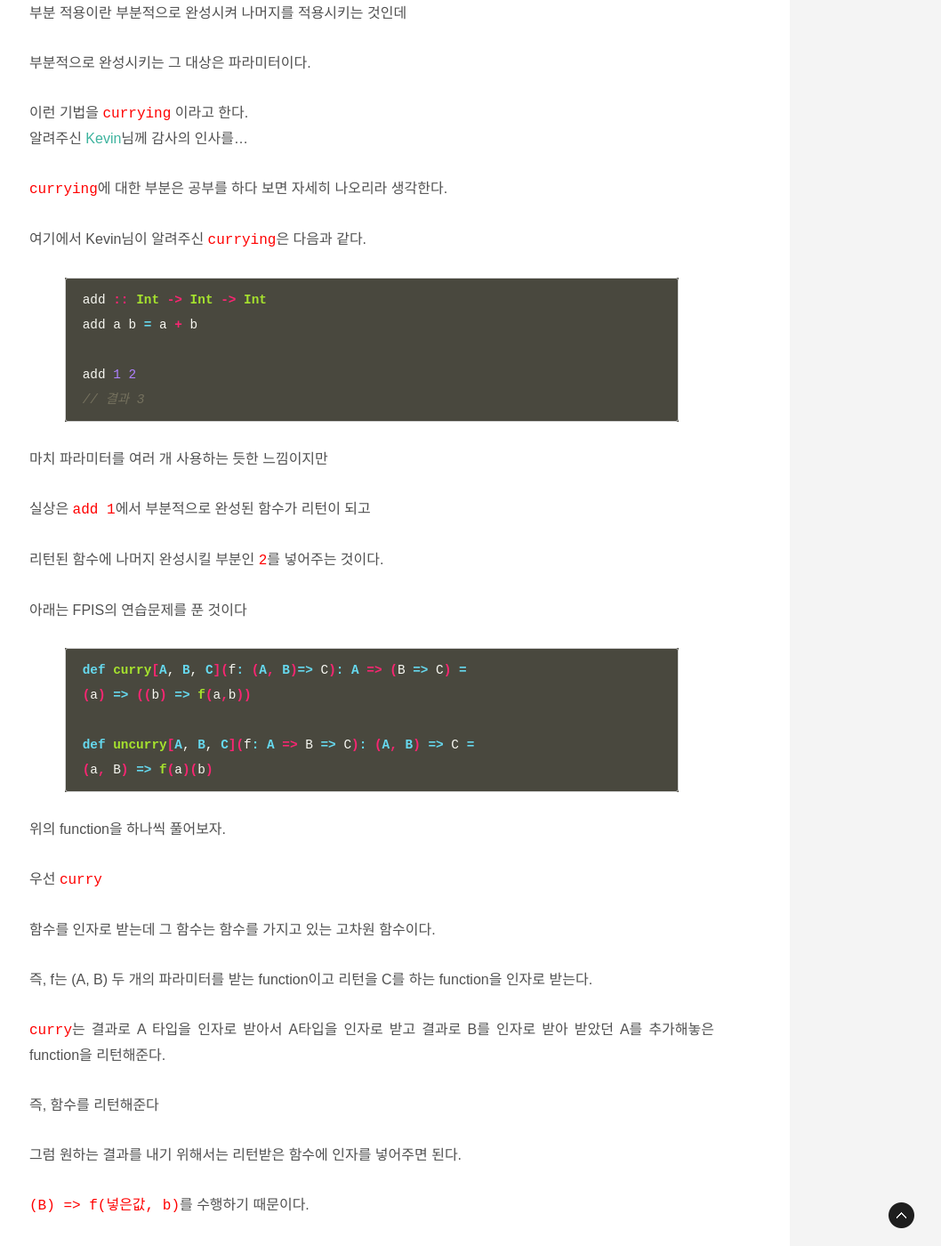
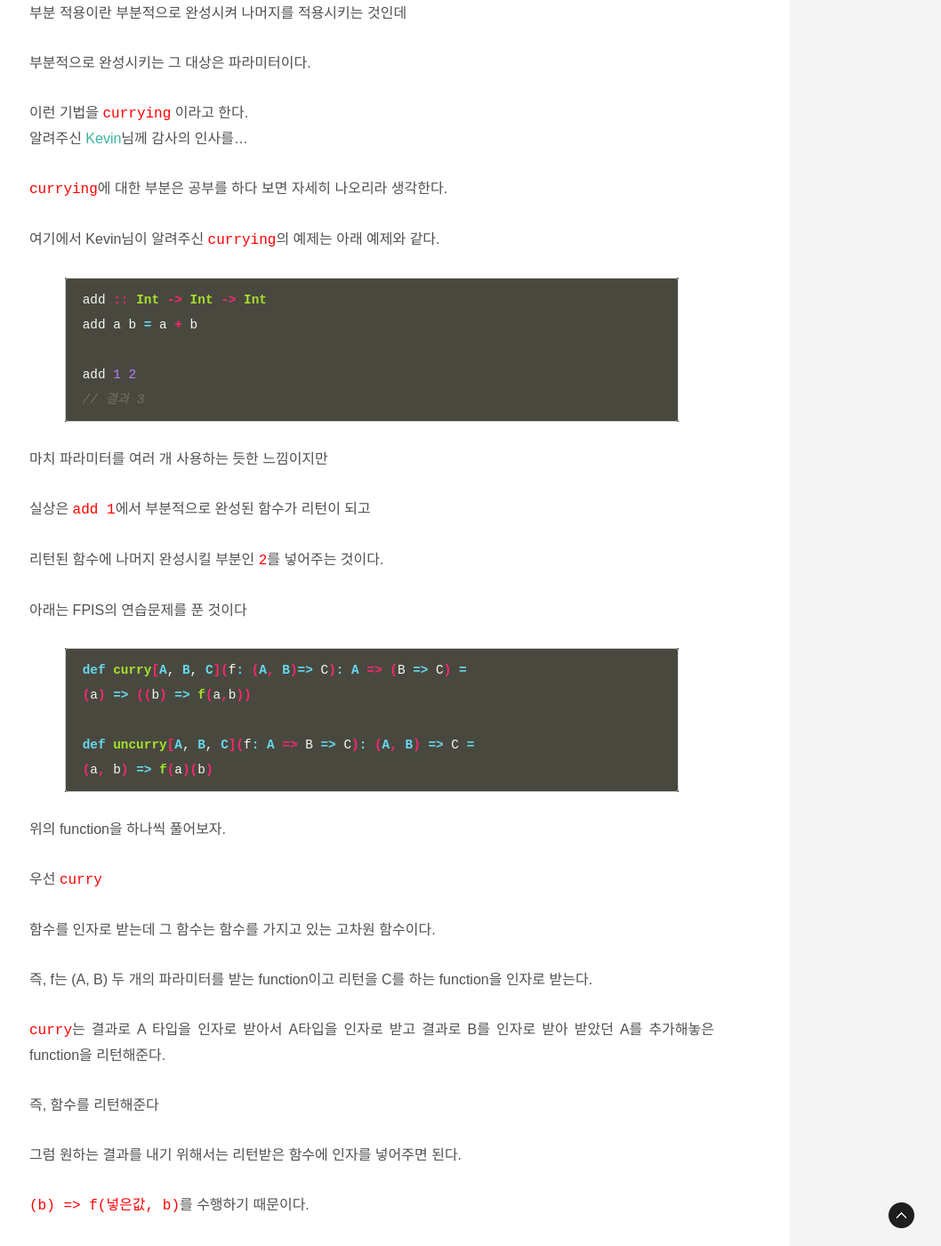
Before and after one commit to loustler/loustler.github.io, a Jekyll site: the page built from _posts/2016/10/2016-10-30-scala_partial_application.md, in a window 1280 px wide and 1400 px high, scrolled down 786 px. Shown: the whole window at 89% size, without its empty margins (222-1280 px from the left). Built offline with Jekyll 4.4.1, drawn with Linux system fonts in a browser that asks for light colours.

Commit message:
fix: post typo mistake..

```diff
--- a/_posts/2016/10/2016-10-30-scala_partial_application.md
+++ b/_posts/2016/10/2016-10-30-scala_partial_application.md
@@ -25,7 +25,7 @@ FPIS(Function Programming In Scala)를 이용해 학습하므로,
 
 `currying`에 대한 부분은 공부를 하다 보면 자세히 나오리라 생각한다.
 
-여기에서 **Kevin**님이 알려주신 `currying`은 다음과 같다.
+여기에서 **Kevin**님이 알려주신 `currying`의 예제는 아래 예제와 같다.
 
 {% highlight scala %}
  add :: Int -> Int -> Int
@@ -48,7 +48,7 @@ FPIS(Function Programming In Scala)를 이용해 학습하므로,
  (a) => ((b) => f(a,b))
 
  def uncurry[A, B, C](f: A => B => C): (A, B) => C =
- (a, B) => f(a)(b)
+ (a, b) => f(a)(b)
 {% endhighlight %}
 
 위의 function을 하나씩 풀어보자.
@@ -65,7 +65,7 @@ FPIS(Function Programming In Scala)를 이용해 학습하므로,
 
 그럼 원하는 결과를 내기 위해서는 리턴받은 함수에 인자를 넣어주면 된다.
 
-`(B) => f(넣은값, b)`를 수행하기 때문이다.
+`(b) => f(넣은값, b)`를 수행하기 때문이다.
 
 `curry`를 보면 다음과 같이 사용하면 된다.
 
```
